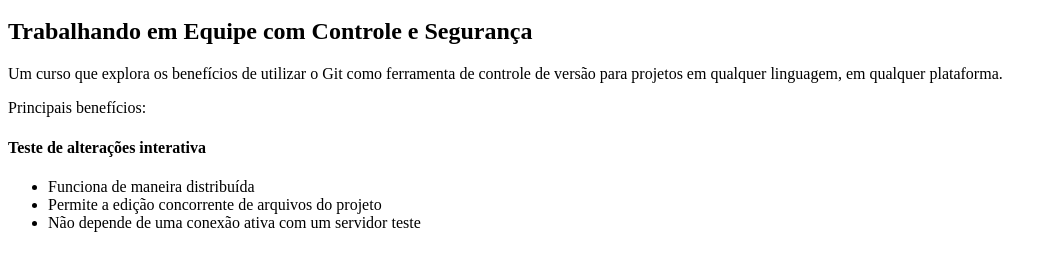
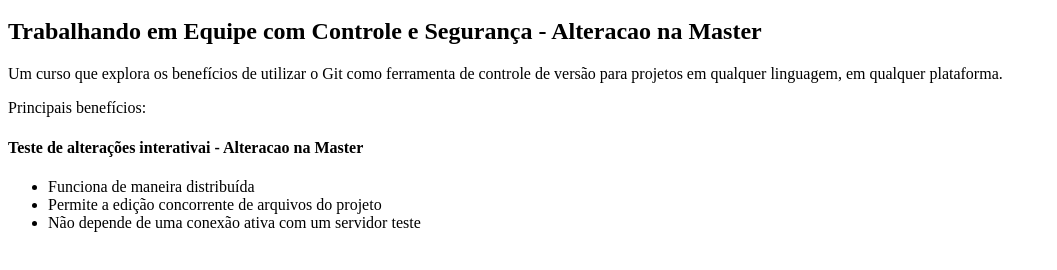
Before and after one commit to fndoln/curso-git, a plain HTML site: page index.html in a window 1280 px wide. Shown: the part 48-318 px from the top of the page, without its empty margins (0-1057 px from the left). Drawn offline with Linux system fonts and the light colour scheme.

Commit message:
commit na master

```diff
--- a/index.html
+++ b/index.html
@@ -3,12 +3,12 @@
     </head>
     <body>
         <h1>Git</h1>
-        <h2>Trabalhando em Equipe com Controle e Segurança</h2>
+        <h2>Trabalhando em Equipe com Controle e Segurança - Alteracao na Master</h2>
 
         <p>Um curso que explora os benefícios de utilizar o Git como ferramenta de controle de versão para projetos em qualquer linguagem, em qualquer plataforma.</p>
 
         <main>Principais benefícios:</main>
-		<h4>Teste de alterações interativa</h4>
+		<h4>Teste de alterações interativai - Alteracao na Master</h4>
         <ul>
             <li>Funciona de maneira distribuída</li>
             <li>Permite a edição concorrente de arquivos do projeto</li>
```
